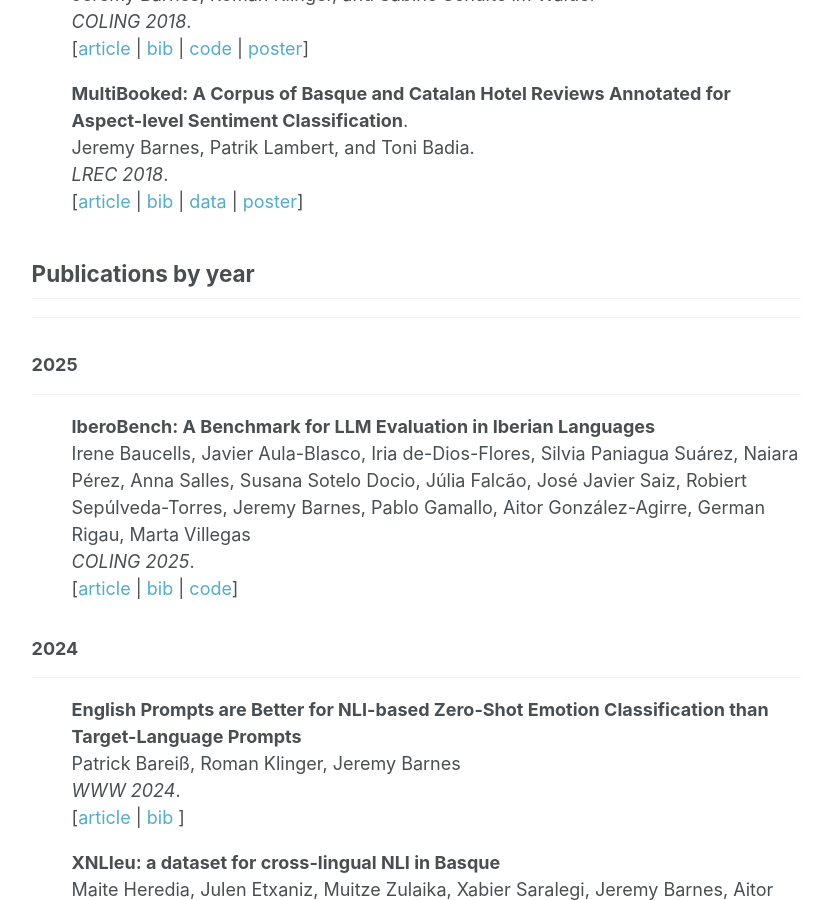
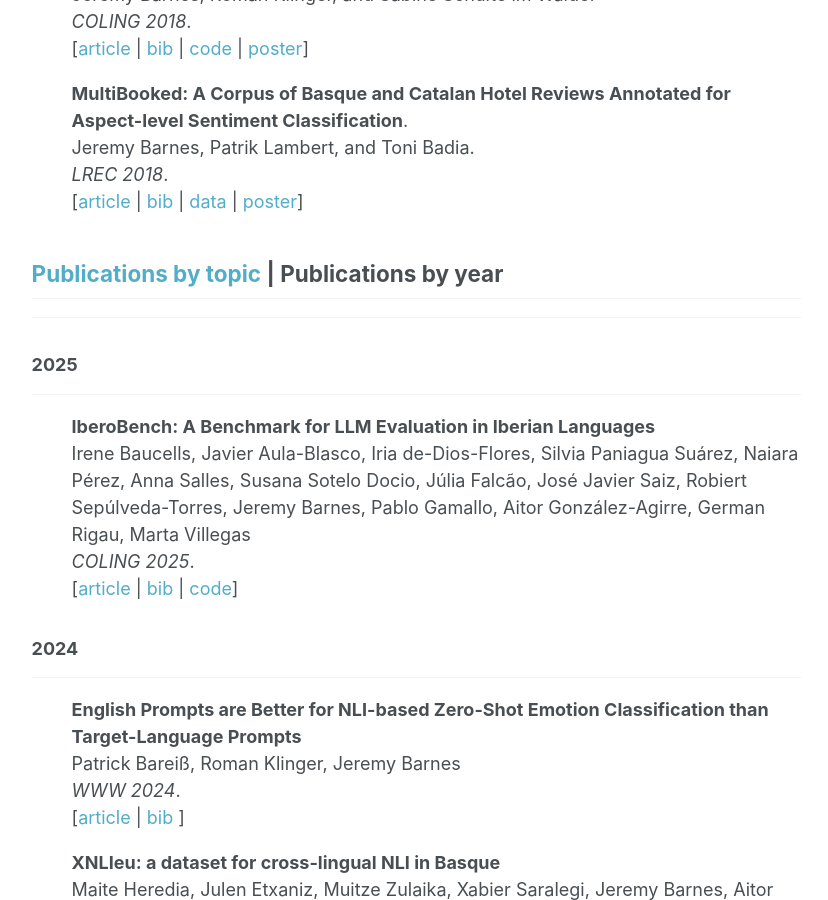
Before and after one commit to jerbarnes/jerbarnes.github.io, a Jekyll site: the page built from publications/index.html, in a window 1280 px wide and 900 px high, scrolled down 4936 px. Shown: the whole window, without its empty margins (250-1078 px from the left). Built offline with Jekyll 4.4.1, drawn with Linux system fonts in a browser that asks for light colours.

Commit message:
added link back to byTopic

```diff
--- a/publications/index.html
+++ b/publications/index.html
@@ -7,7 +7,7 @@ title: Selected Publications
 <div class="blurb">
 
 
-<h2> Publications by topic | <A href="#byyear">Publications by year</A> </h2>
+<h2 id="bytopic"> Publications by topic | <A href="#byyear">Publications by year</A> </h2>
  <table>
   <tr>
     <td><A href="#sentiment">Sentiment and emotion analysis</A></td>
@@ -323,7 +323,8 @@ Jan Buchmannn, Rodrigo Agerri, Lilja Øvrelid, Erik Velldal<br>
 </ul>
 
 
-<h2 id="byyear"> Publications by year </h2><hr>
+
+<h2 id="byyear"> <A href="#bytopic">Publications by topic</A> | Publications by year </h2><hr>
 
 
 <h3> 2025 </h3><hr>
```
